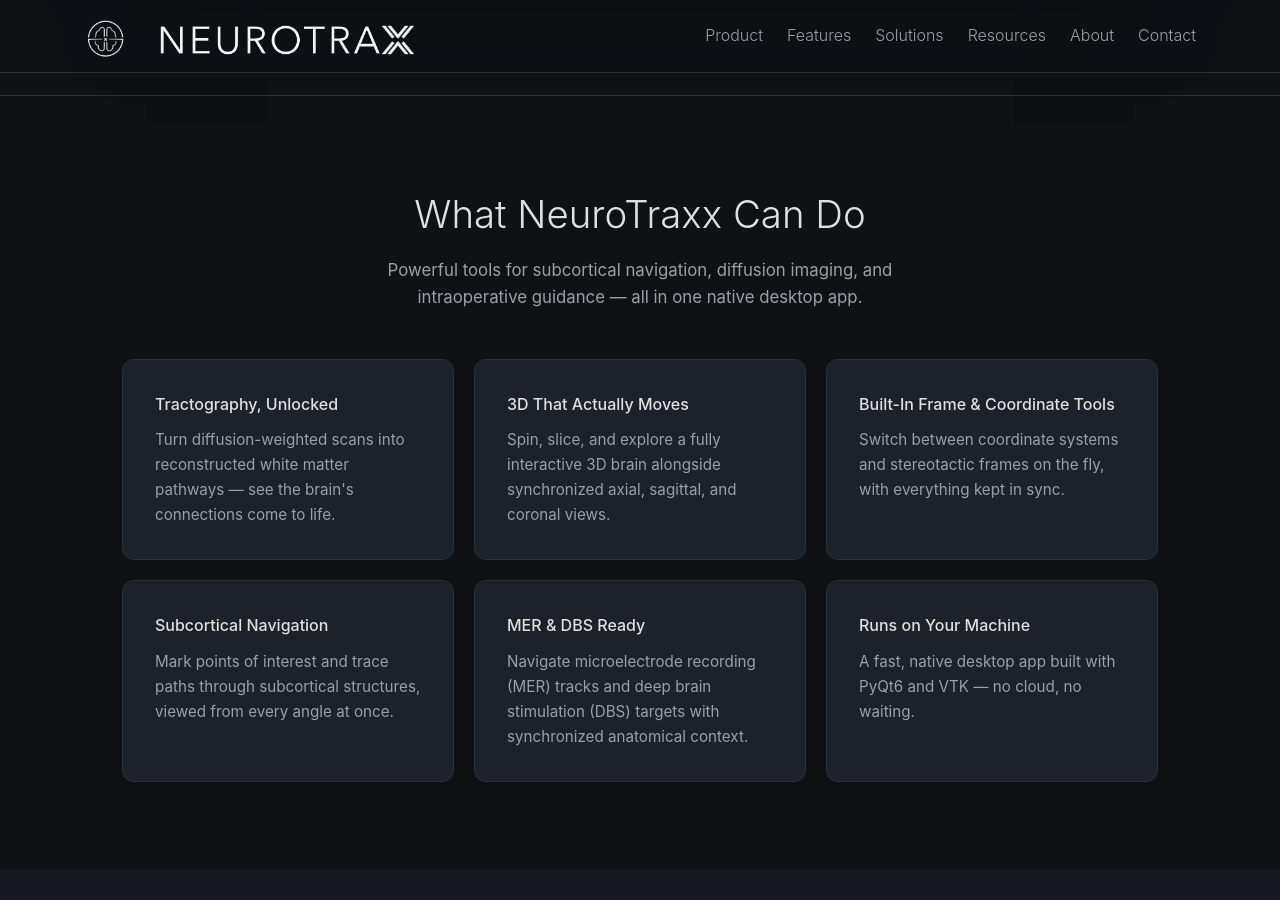
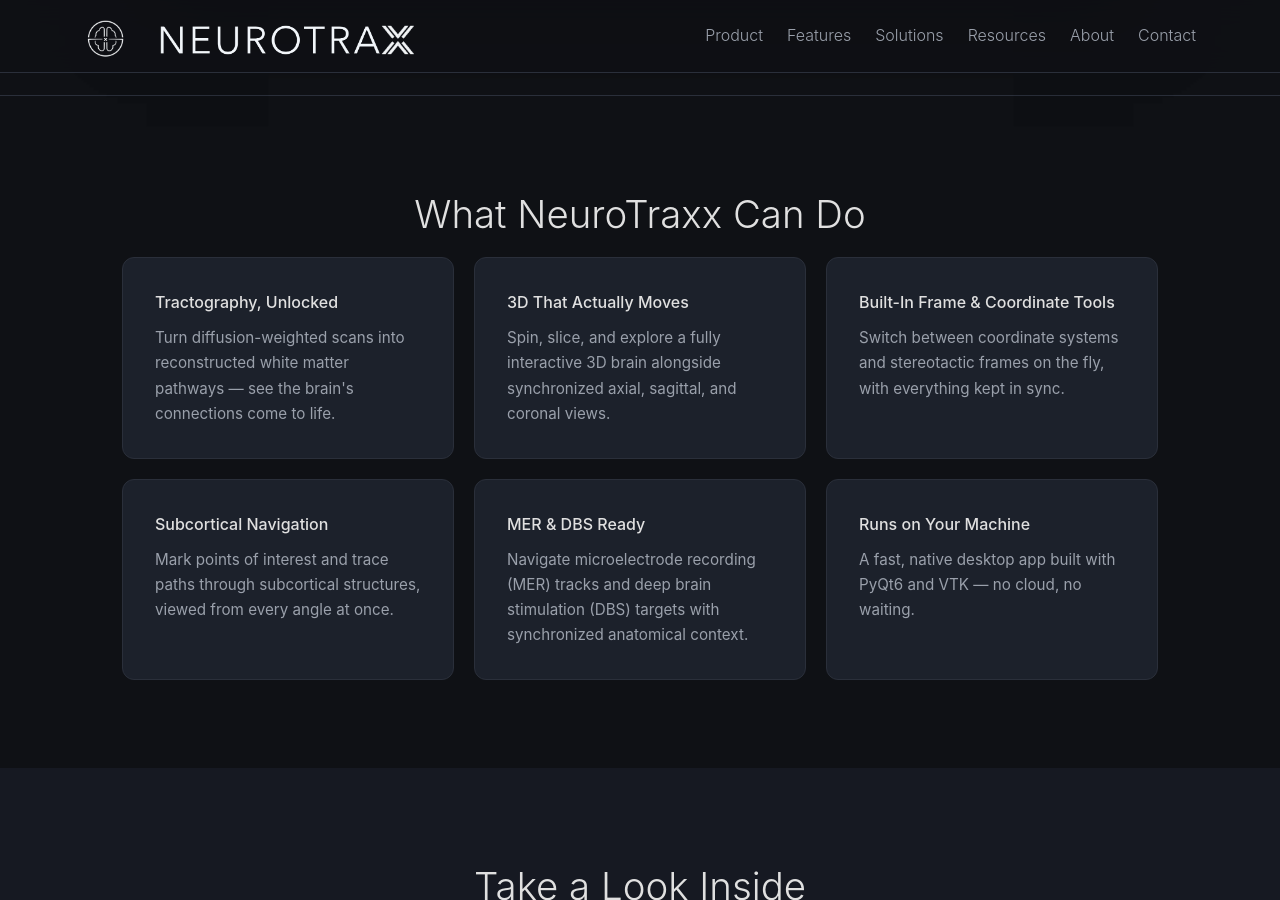
Before and after one commit to clement-t-chow/neurotraxx-site, a Jekyll site: the page built from index.html, in a window 1280 px wide and 900 px high, scrolled down 2301 px. Built offline with Jekyll 4.4.1, drawn with Linux system fonts in a browser that asks for light colours.

Commit message:
Remove features section subtitle
Co-Authored-By: Claude Sonnet 4.6 <noreply@anthropic.com>

```diff
--- a/index.html
+++ b/index.html
@@ -37,8 +37,7 @@ description: NeuroTraxx delivers precision tools for advanced neuroimaging and i
   <main>
     <section id="features" class="section">
       <h2>What NeuroTraxx Can Do</h2>
-      <p class="section-sub">Powerful tools for subcortical navigation, diffusion imaging, and intraoperative guidance — all in one native desktop app.</p>
-      <div class="grid">
+<div class="grid">
         <div class="card">
           <h3>Tractography, Unlocked</h3>
           <p>Turn diffusion-weighted scans into reconstructed white matter
```
